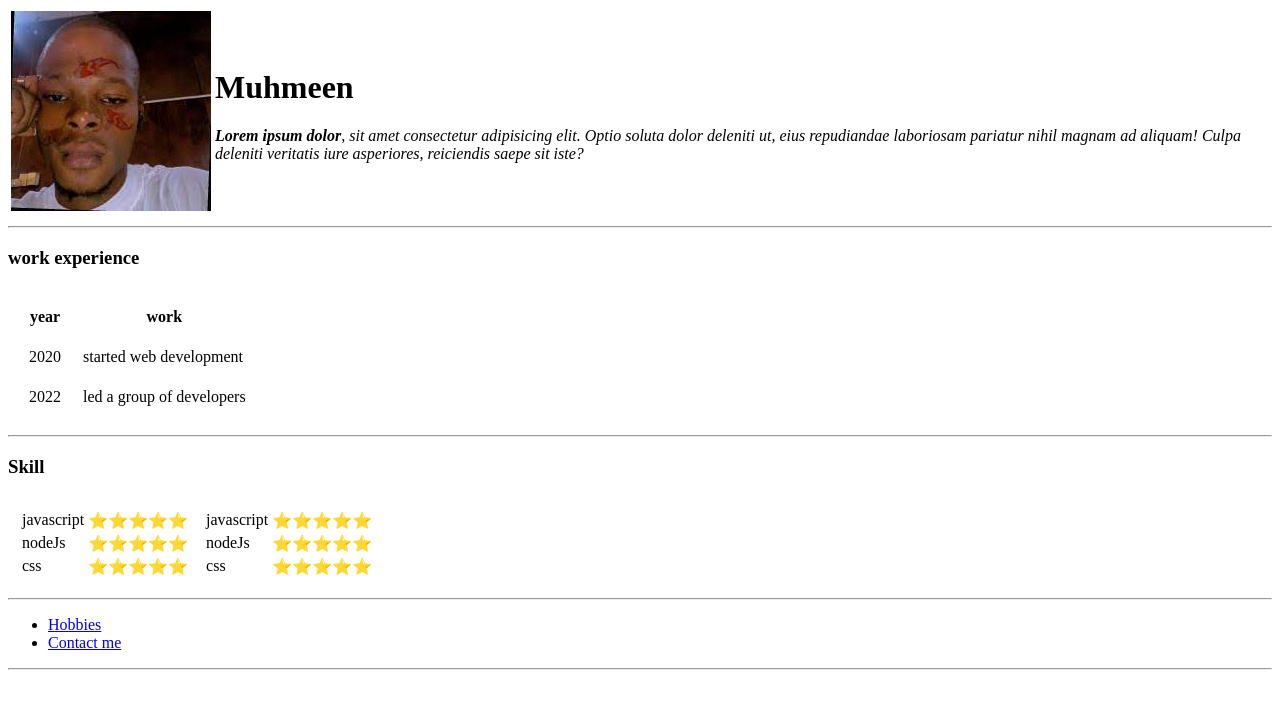
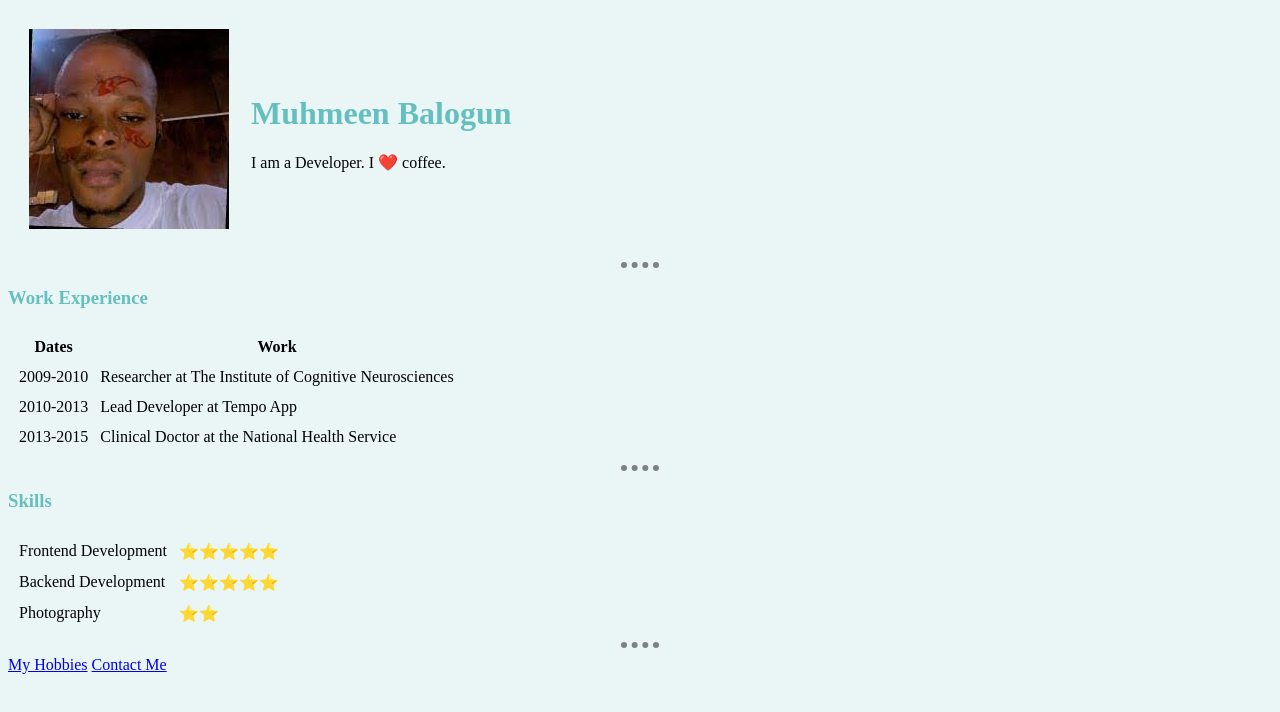
Before and after one commit to muhmeen2002/cv, a plain HTML site: page index.html in a window 1280 px wide. Drawn offline with Linux system fonts and the light colour scheme.

Commit message:
Add files via upload

```diff
--- /dev/null
+++ b/css/style.css
@@ -0,0 +1,15 @@
+body{
+    background-color: #EAF6F6;
+}
+hr{
+border-style: dotted none none;
+border-width: 6px;
+border-color: grey;
+width: 3%;
+}
+h1{
+    color: #66BFBF;
+}
+h3{
+    color: #66BFBF;
+}
--- a/index.html
+++ b/index.html
@@ -1,81 +1,61 @@
 <!DOCTYPE html>
-<html lang="en">
+<html>
   <head>
-    <meta charset="UTF-8">
-    <meta http-equiv="X-UA-Compatible" content="IE=edge">
-    <meta name="viewport" content="width=device-width, initial-scale=1.0">
-    <title>Damola personal site</title>
+    <meta charset="utf-8">
+    <title>Damola's Personal Site</title>
+    <link rel="stylesheet" href="css/style.css">
   </head>
+
   <body>
-    <table>
+    <table cellspacing="20">
       <tr>
-            <td><img src="image/download.jpg" alt="Damola picture"></td>
-            <td><h1>Muhmeen</h1>
-                <p><em> <strong>Lorem ipsum dolor</strong>, sit amet consectetur adipisicing elit. Optio soluta dolor deleniti ut, eius repudiandae laboriosam pariatur nihil magnam ad aliquam! Culpa deleniti veritatis iure asperiores, reiciendis saepe sit iste?</em></p></td>
-        </tr>
-    </table>
-
-
-    <hr>
-    <h3>work experience</h3>
-   <table cellspacing="20px">
-    <thead>
-        <tr>
-            <th>year</th>
-            <th>work</th>
-        </tr>
-    </thead>
-    <tr>
-        <td>2020</td>
-        <td>started web development</td>
-    </tr>
-    <tr>
-        <td>2022</td>
-        <td>led a group of developers</td>
+        <td><img src="image/download.jpg" alt="Damola profile picture"></td>
+        <td><h1>Muhmeen Balogun</h1>
+        <p>I am a Developer. I ❤️ coffee.</p></td>
       </tr>
     </table>
     <hr>
-   <h3>Skill</h3>
-    <table cellspacing="10px">
+    <h3>Work Experience</h3>
+    <table cellspacing="10">
+      <thead>
         <tr>
-            <td>
-                <table>
+          <th>Dates</th>
+          <th>Work</th>
+        </tr>
+      </thead>
+      <tbody>
         <tr>
-                        <td>javascript</td>
-                        <td>⭐⭐⭐⭐⭐</td>
+          <td>2009-2010</td>
+          <td>Researcher at The Institute of Cognitive Neurosciences</td>
         </tr>
         <tr>
-                        <td>nodeJs</td>
-                        <td>⭐⭐⭐⭐⭐</td>
+          <td>2010-2013</td>
+          <td>Lead Developer at Tempo App</td>
         </tr>
         <tr>
-                        <td>css</td>
-                        <td>⭐⭐⭐⭐⭐</td>
+          <td>2013-2015</td>
+          <td>Clinical Doctor at the National Health Service</td>
         </tr>
+      </tbody>
     </table>
-            </td>
-            <td>
-                <table>
+    <hr>
+    <h3>Skills</h3>
+    <table cellspacing="10">
       <tr>
-                        <td>javascript</td>
-                        <td>⭐⭐⭐⭐⭐</td>
+        <td>Frontend Development</td>
+        <td>⭐️⭐️⭐️⭐️⭐️</td>
       </tr>
       <tr>
-                        <td>nodeJs</td>
-                        <td>⭐⭐⭐⭐⭐</td>
+        <td>Backend Development</td>
+        <td>⭐️⭐️⭐️⭐️⭐️</td>
       </tr>
       <tr>
-                        <td>css</td>
-                        <td>⭐⭐⭐⭐⭐</td>
-                    </tr>
-               </table>
-            </td>
+        <td>Photography</td>
+        <td>⭐️⭐️</td>
       </tr>
     </table>
     <hr>
-    <ul>
-        <li><a href="hobbies.html">Hobbies</a></li>
-        <li><a href="contact.html">Contact me</a></li>
-    </ul><hr>
+    <a href="hobbies.html">My Hobbies</a>
+    <a href="contact.html">Contact Me</a>
   </body>
 </html>
```
Also changed, not shown: contact.html (+1 -0 lines), hobbies.html (+1 -0 lines). Lines whose indentation alone changed are shown as unchanged.
